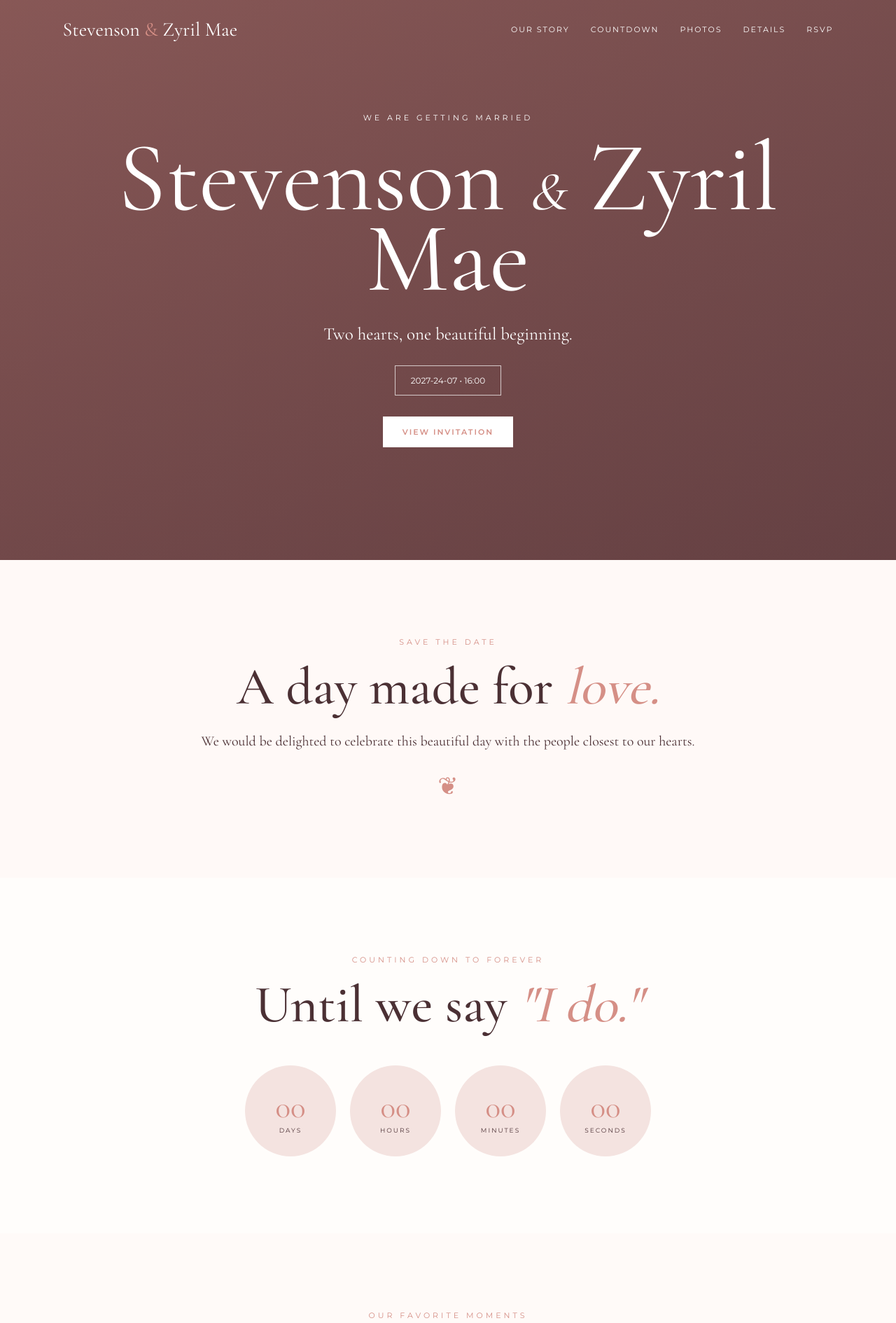
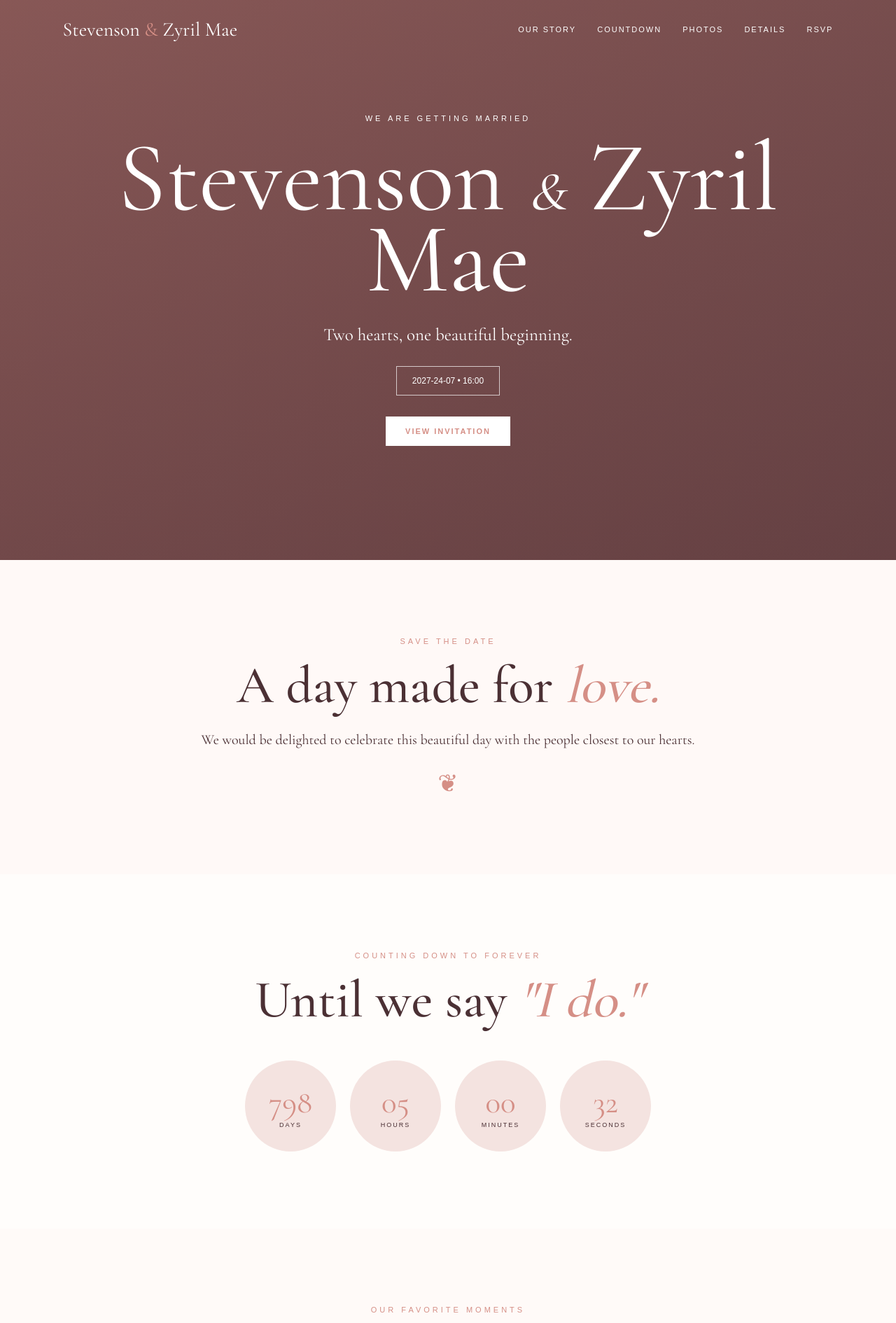
Before and after one commit to Liejah/wedding-website, a Flask app: page / in a window 1280 px wide. Shown: the top 1890 px of the page at 70% size. Run offline with Flask 3, Linux system fonts and the light colour scheme.

Commit message:
Fix countdown and feature viewers

```diff
--- a/templates/index.html
+++ b/templates/index.html
@@ -37,6 +37,7 @@ rel="stylesheet"
     --light: #F4E3E0;
     --cream: #FFF9F7;
     --dark: #4B3034;
+    --white: #FFFFFF;
 }
 
 * {
@@ -52,7 +53,7 @@ html {
 body {
     background: var(--cream);
     color: var(--dark);
-    font-family: "Montserrat", sans-serif;
+    font-family: "{{ settings.bodyFont }}", sans-serif;
     overflow-x: hidden;
 }
 
@@ -1606,7 +1607,6 @@ onclick="event.stopPropagation();nextPhoto()"
    COUNTDOWN
 ===================================================== */
 
-<script>
 function updateCountdown() {
 
     const dateText = {{ settings.weddingDate|tojson }};
@@ -1863,6 +1863,104 @@ setInterval(
 );
 </script>
 
+/* =====================================================
+   FEATURE OPEN / CLOSE
+===================================================== */
+
+function openFeature(featureId) {
+
+    const viewer =
+        document.getElementById(
+            "viewer-" + featureId
+        );
+
+    if (!viewer) {
+        return;
+    }
+
+    viewer.classList.add("active");
+
+    document.body.style.overflow = "hidden";
+
+    /*
+     * Update the URL without reloading
+     * the public website.
+     */
+    history.pushState(
+        null,
+        "",
+        "#feature-" + featureId
+    );
+}
+
+
+function closeFeature(featureId) {
+
+    const viewer =
+        document.getElementById(
+            "viewer-" + featureId
+        );
+
+    if (!viewer) {
+        return;
+    }
+
+    viewer.classList.remove("active");
+
+    document.body.style.overflow = "";
+
+    /*
+     * Remove the feature hash.
+     */
+    history.pushState(
+        null,
+        "",
+        window.location.pathname
+    );
+}
+
+
+/* =====================================================
+   CLOSE FEATURE WITH ESCAPE
+===================================================== */
+
+document.addEventListener(
+    "keydown",
+    function(event) {
+
+        if (event.key !== "Escape") {
+            return;
+        }
+
+        document
+            .querySelectorAll(".feature-viewer.active")
+            .forEach(function(viewer) {
+
+                viewer.classList.remove("active");
+
+            });
+
+        /*
+         * Only restore page scrolling if
+         * the photo lightbox is also closed.
+         */
+        const lightbox =
+            document.getElementById("lightbox");
+
+        if (
+            !lightbox ||
+            !lightbox.classList.contains("active")
+        ) {
+            document.body.style.overflow = "";
+        }
+
+        history.pushState(
+            null,
+            "",
+            window.location.pathname
+        );
+    }
+);
 
 /* =====================================================
    LIGHTBOX DATA
```
